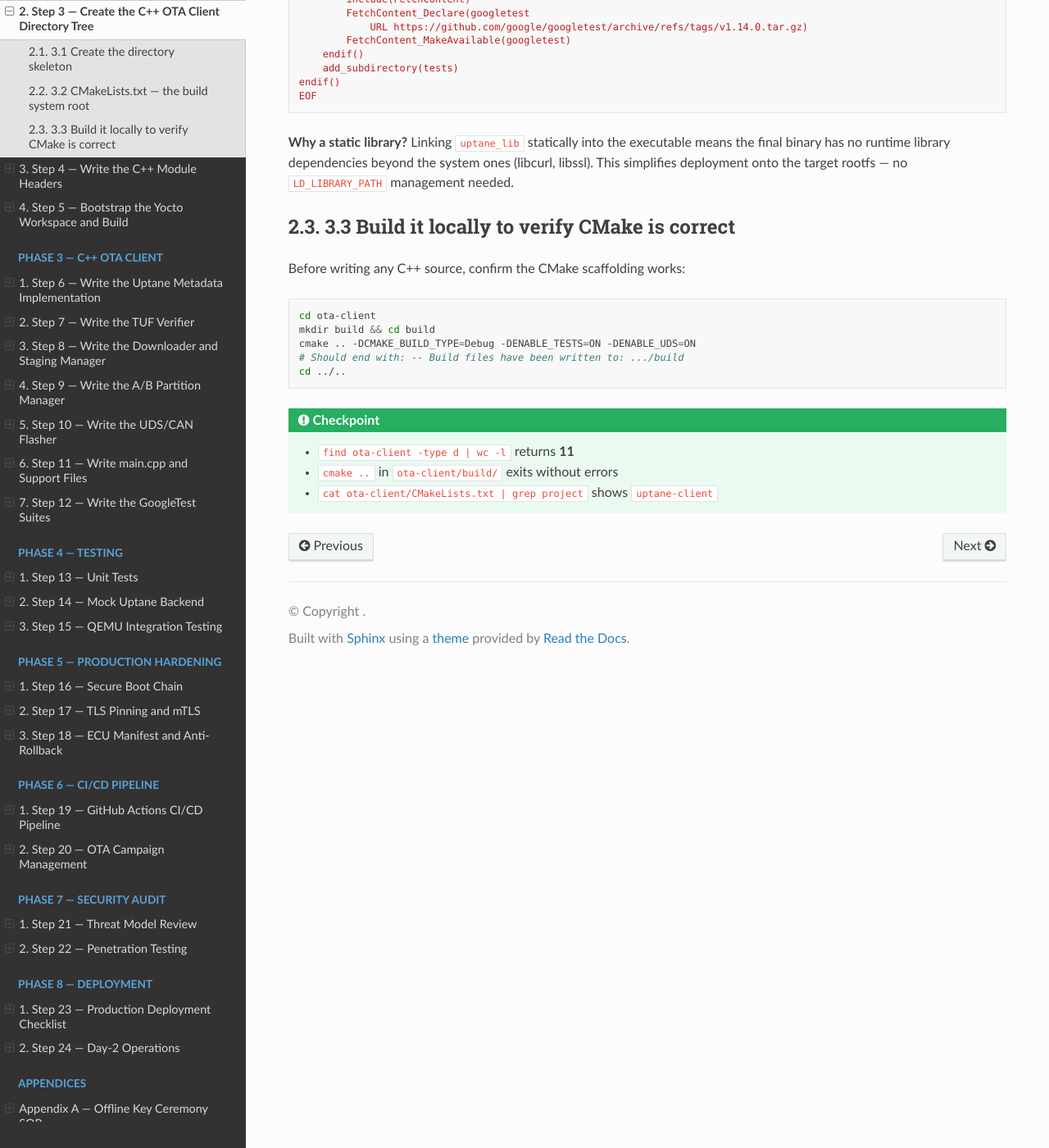
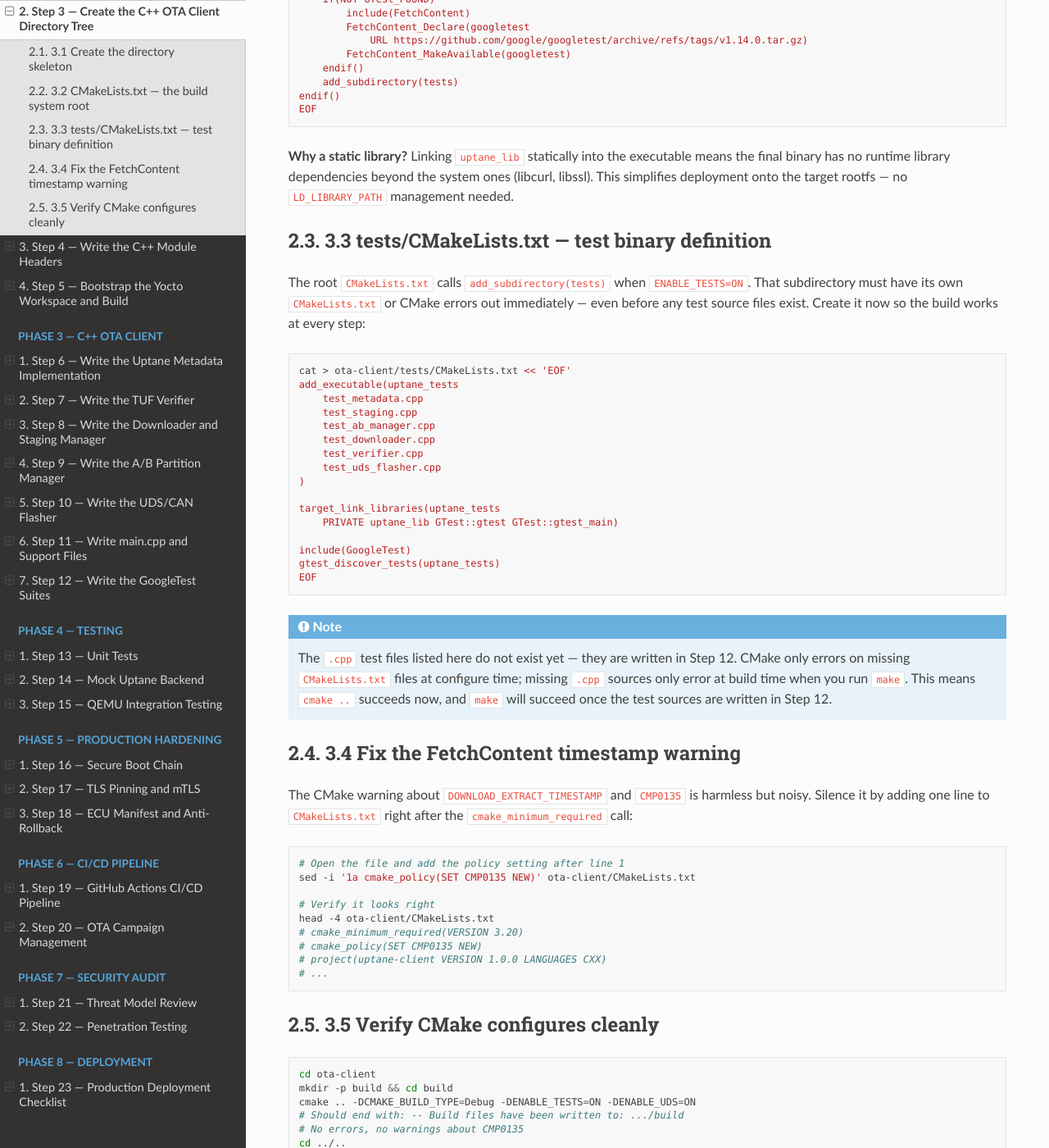
Before and after one commit to ldv-1000111/uptane-yocto, a Sphinx documentation site: the page built from docs/source/phase2_yocto/step03_machine_wic.rst, in a window 1280 px wide and 1400 px high, scrolled down 2282 px. Shown: the whole window at 82% size. Built offline with Sphinx 7.4.7 and the Read the Docs theme 3.1.0, drawn with Linux system fonts in a browser that asks for light colours; some of the changed text lies outside the part shown.

Commit message:
feat(ota-client): add root CMakeLists.txt, update docs and gitignore

```diff
--- a/docs/source/phase2_yocto/step03_machine_wic.rst
+++ b/docs/source/phase2_yocto/step03_machine_wic.rst
@@ -53,6 +53,7 @@ executable that links against it, and optionally build the test binary.
 
    cat > ota-client/CMakeLists.txt << 'EOF'
    cmake_minimum_required(VERSION 3.20)
+   cmake_policy(SET CMP0135 NEW)   # suppress FetchContent timestamp warning
    project(uptane-client VERSION 1.0.0 LANGUAGES CXX)
 
    set(CMAKE_CXX_STANDARD 17)
@@ -138,22 +139,78 @@ executable means the final binary has no runtime library dependencies
 beyond the system ones (libcurl, libssl). This simplifies deployment
 onto the target rootfs — no ``LD_LIBRARY_PATH`` management needed.
 
-3.3 Build it locally to verify CMake is correct
--------------------------------------------------
+3.3 tests/CMakeLists.txt — test binary definition
+---------------------------------------------------
 
-Before writing any C++ source, confirm the CMake scaffolding works:
+The root ``CMakeLists.txt`` calls ``add_subdirectory(tests)`` when
+``ENABLE_TESTS=ON``. That subdirectory must have its own
+``CMakeLists.txt`` or CMake errors out immediately — even before any
+test source files exist. Create it now so the build works at every step:
+
+.. code-block:: bash
+
+   cat > ota-client/tests/CMakeLists.txt << 'EOF'
+   add_executable(uptane_tests
+       test_metadata.cpp
+       test_staging.cpp
+       test_ab_manager.cpp
+       test_downloader.cpp
+       test_verifier.cpp
+       test_uds_flasher.cpp
+   )
+
+   target_link_libraries(uptane_tests
+       PRIVATE uptane_lib GTest::gtest GTest::gtest_main)
+
+   include(GoogleTest)
+   gtest_discover_tests(uptane_tests)
+   EOF
+
+.. note::
+
+   The ``.cpp`` test files listed here do not exist yet — they are
+   written in Step 12. CMake only errors on missing ``CMakeLists.txt``
+   files at configure time; missing ``.cpp`` sources only error at
+   build time when you run ``make``. This means ``cmake ..`` succeeds
+   now, and ``make`` will succeed once the test sources are written
+   in Step 12.
+
+3.4 Fix the FetchContent timestamp warning
+-------------------------------------------
+
+The CMake warning about ``DOWNLOAD_EXTRACT_TIMESTAMP`` and ``CMP0135``
+is harmless but noisy. Silence it by adding one line to
+``CMakeLists.txt`` right after the ``cmake_minimum_required`` call:
+
+.. code-block:: bash
+
+   # Open the file and add the policy setting after line 1
+   sed -i '1a cmake_policy(SET CMP0135 NEW)' ota-client/CMakeLists.txt
+
+   # Verify it looks right
+   head -4 ota-client/CMakeLists.txt
+   # cmake_minimum_required(VERSION 3.20)
+   # cmake_policy(SET CMP0135 NEW)
+   # project(uptane-client VERSION 1.0.0 LANGUAGES CXX)
+   # ...
+
+3.5 Verify CMake configures cleanly
+-------------------------------------
 
 .. code-block:: bash
 
    cd ota-client
-   mkdir build && cd build
+   mkdir -p build && cd build
    cmake .. -DCMAKE_BUILD_TYPE=Debug -DENABLE_TESTS=ON -DENABLE_UDS=ON
    # Should end with: -- Build files have been written to: .../build
+   # No errors, no warnings about CMP0135
    cd ../..
 
 .. admonition:: Checkpoint
    :class: checkpoint
 
    * ``find ota-client -type d | wc -l`` returns **11**
-   * ``cmake ..`` in ``ota-client/build/`` exits without errors
-   * ``cat ota-client/CMakeLists.txt | grep project`` shows ``uptane-client``
+   * ``find ota-client -name "CMakeLists.txt" | wc -l`` returns **2**
+     (root + tests/)
+   * ``cmake ..`` exits without errors
+   * No ``CMP0135`` warning in the cmake output
```
Also changed, not shown: 2 other files.
